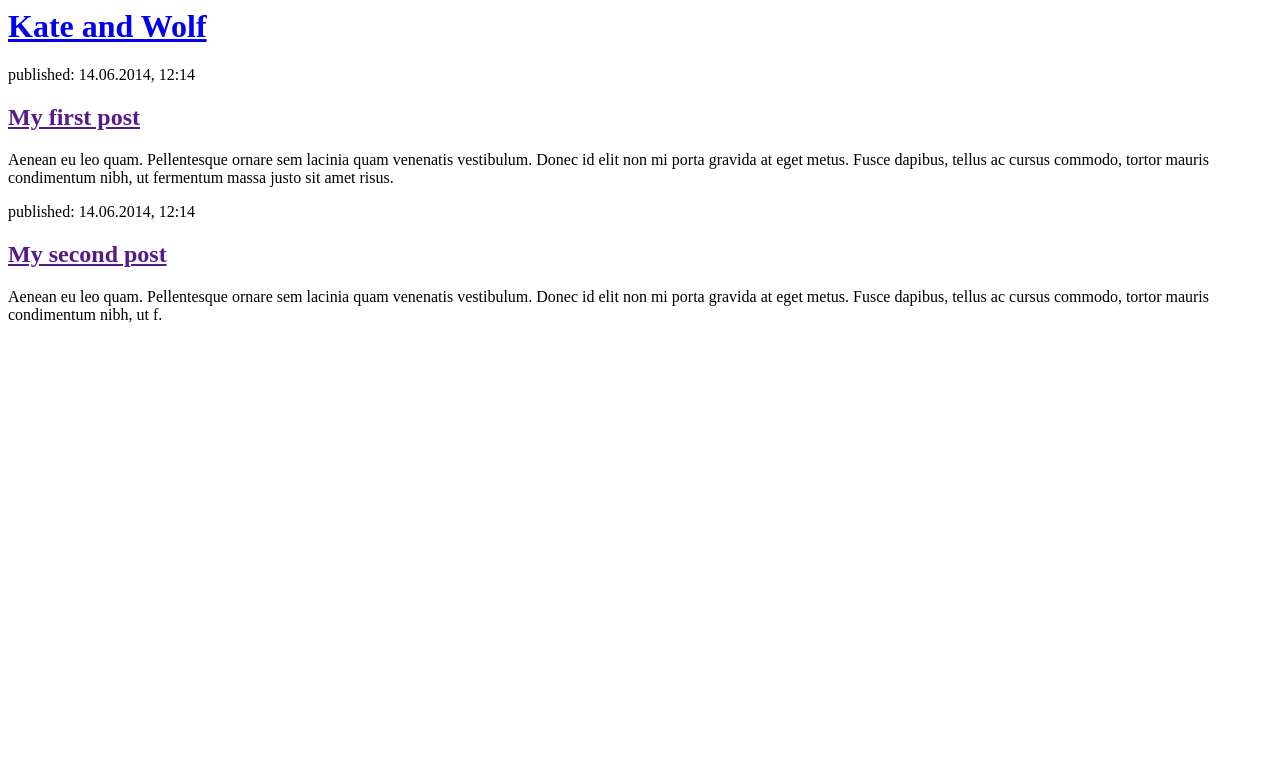
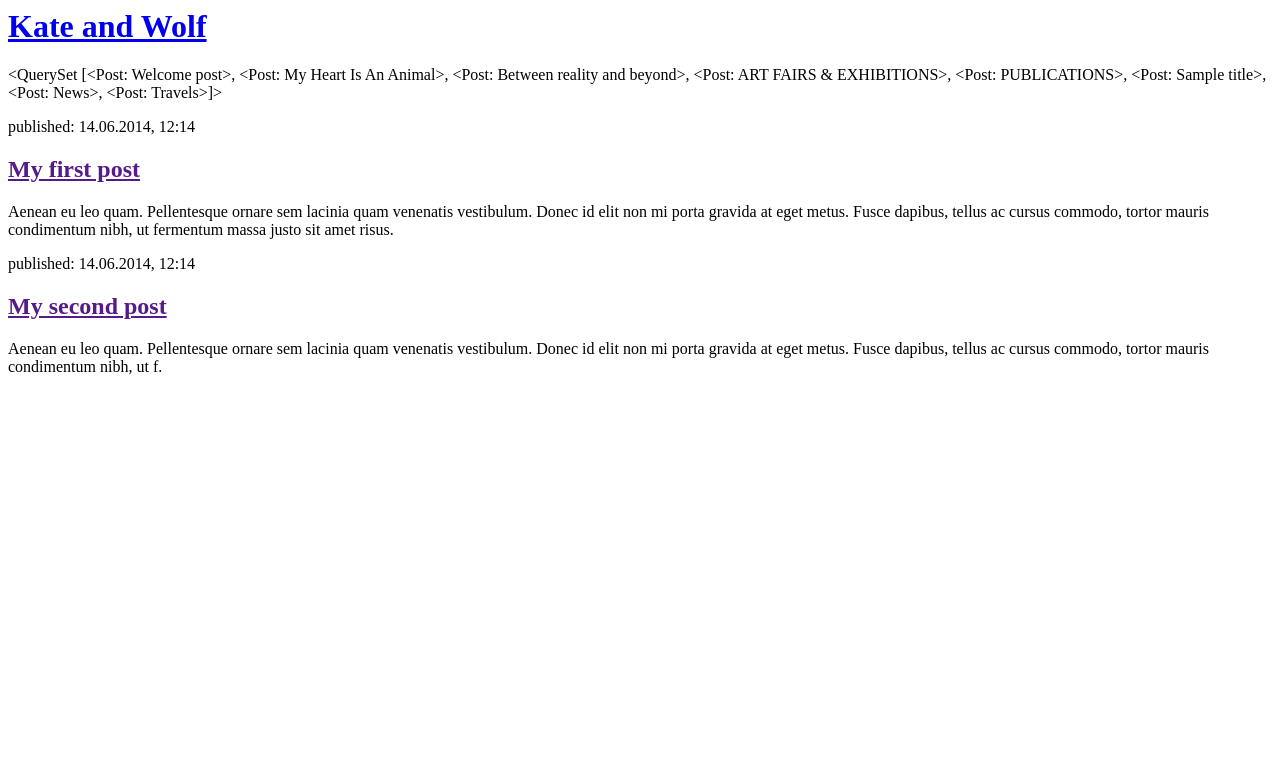
Before and after one commit to KatSzewczyk/my-first-blog, a Django app: template blog/templates/blog/post_list.html in a window 1280 px wide. Shown: the top 783 px of the page. Run offline with Django 3.2, Linux system fonts and the light colour scheme; the template is opened without the code that fills it: values that come from a table or form of the project are taken from there, others are empty; data comes from the database, SQL or seed files in the repository; both versions use the stored data as it was after the commit.

Commit message:
add posts

```diff
--- a/blog/templates/blog/post_list.html
+++ b/blog/templates/blog/post_list.html
@@ -6,7 +6,7 @@
         <div>
             <h1><a href="/">Kate and Wolf</a></h1>
         </div>
-
+{{ posts }}
         <div>
             <p>published: 14.06.2014, 12:14</p>
             <h2><a href="">My first post</a></h2>
--- a/blog/views.py
+++ b/blog/views.py
@@ -1,5 +1,10 @@
 from django.shortcuts import render
 
 # Create your views here.
+from django.shortcuts import render
+from django.utils import timezone
+from .models import Post
+
 def post_list(request):
+    posts = Post.objects.filter(published_date__lte=timezone.now()).order_by('published_date')
     return render(request, 'blog/post_list.html', {})
```
Also changed, not shown: db.sqlite3.
